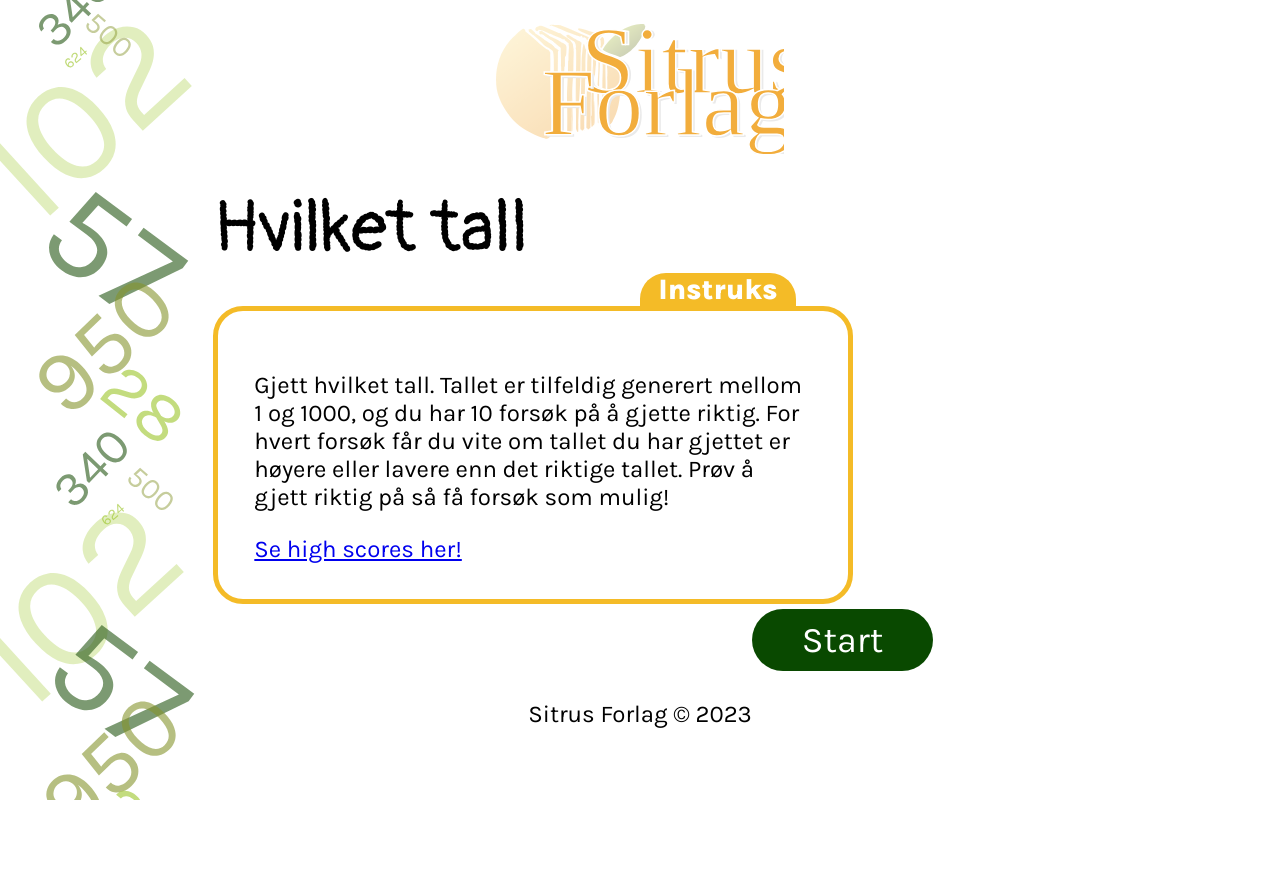
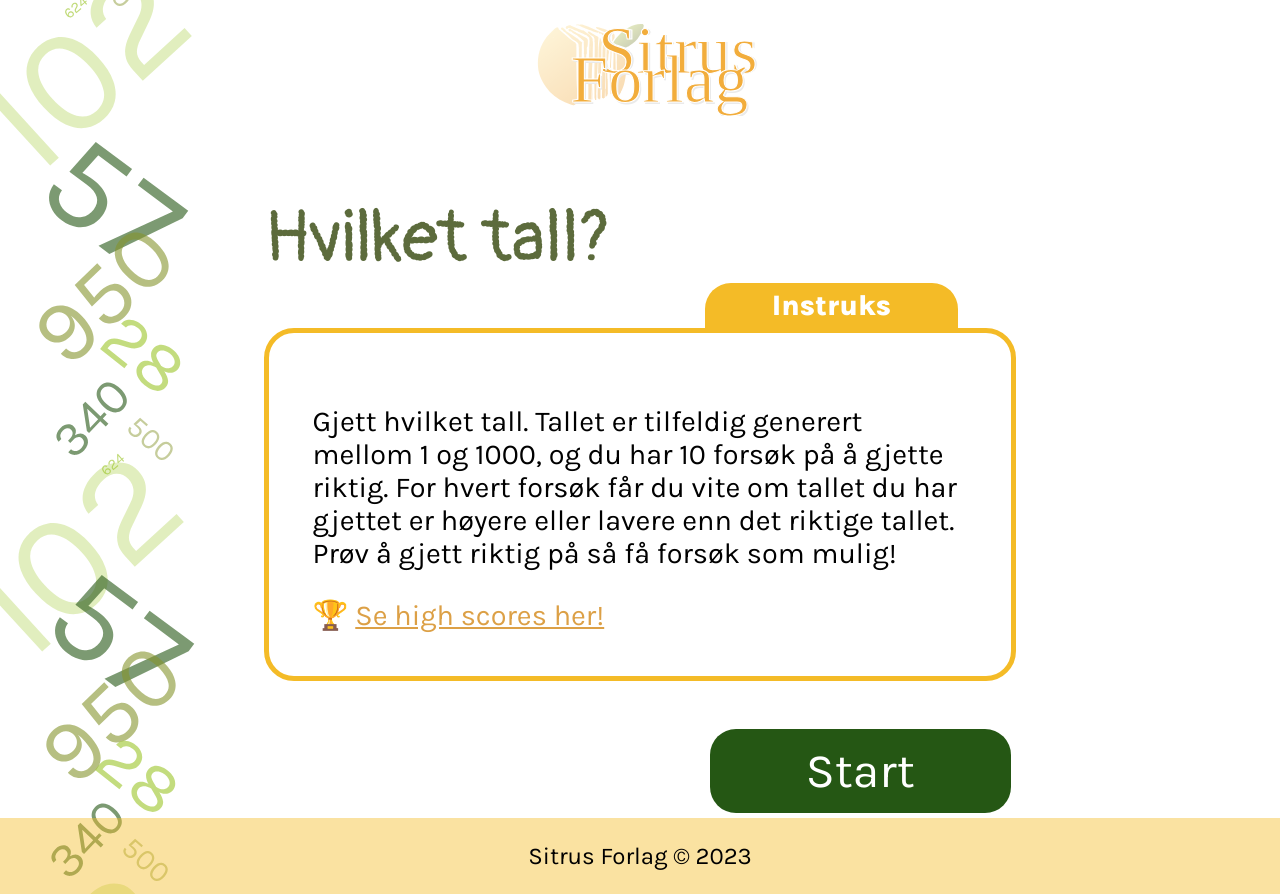
Before and after one commit to reiv003/Hvilket_Tall, a Vue app: page / in a window 1280 px wide. Before the commit the page ends 800 px from the top, so only its background shows below. Built offline with nearby package versions, Linux system fonts and the light colour scheme.

Commit message:
Fixed home layout, other style changes

```diff
--- a/src/routes.js
+++ b/src/routes.js
@@ -1,7 +1,9 @@
 import Home from './views/Home.vue';
 import Game from './views/Game.vue';
+import HighScores from './views/HighScores.vue'
 
 export default [
 	{ name: 'home', path: '/', component: Home },
-	{ name: 'game', path: '/spill', component: Game }
+	{ name: 'game', path: '/spill', component: Game },
+	{ name: 'highscores', path: '/high-scores', component: HighScores }
 ]
--- a/src/styles/fonts.css
+++ b/src/styles/fonts.css
@@ -58,6 +58,7 @@ h1, h2 {
 
 h1 {
 	font-size: 3em;
+	color: var(--title-color);
 }
 
 h2 {
@@ -70,6 +71,14 @@ h2 {
 	color: var(--inverse-text-color);
 }
 
+.text-box a {
+	color: var(--link-color);
+}
+
+.text-box {
+	font-size: 1.2em;
+}
+
 .start-button {
-	font-size: 1.5em;
+	font-size: 2em;
 }
--- a/src/styles/style.css
+++ b/src/styles/style.css
@@ -1,12 +1,16 @@
 body {
 	background-color: #fff;
-	background: url('/assets/images/tallbord_stor.svg') no-repeat -3em -4em,
-	url('/assets/images/tallbord_stor.svg') no-repeat -2.5em 32.7em;
+	background: url('/assets/images/tallbord_lengre.svg') no-repeat -3em -4em;
 }
 
 .home__container, .game__container {
 	display: grid;
 	grid-template-columns: repeat(12,1fr);
+	grid-template-rows: repeat(5, min-content);
+	/* makes the footer stay at the bottom when the main content is not long enough.
+	222px is the combined value of header and footer height. */
+	min-height: calc(100vh - 222px);
+	padding-top: 2em;
 
 }
 
@@ -15,12 +19,16 @@ header, footer {
 	padding: 1em;
 }
 
+footer {
+	background-color: var(--footer-color);
+}
+
 .home__container h1, .home__container .text-box {
-	grid-column: 3 / 9;
+	grid-column: 4 / 10;
 }
 
 .home__container a {
-	grid-column: 8 / 10;
+	grid-column: 9 / 9;
 }
 
 .text-box {
@@ -31,10 +39,11 @@ header, footer {
 
 .text-box__label {
 	background-color: var(--box-border-color);
-	grid-column: 7 / 9;
+	grid-column: 9 / 10;
 	text-align: center;
 	border-radius: 26px 26px 0px 0px;
 	margin-right: 2em;
+	padding: 0.2em;
 
 }
 
@@ -73,14 +82,15 @@ header, footer {
 }
 
 .button, .start-button {
-	background-color: rgb(9, 73, 0);
+	/* background-color: rgb(9, 73, 0); */
+	background-color: var(--button-color);
 	color: white;
-	padding: 10px;
-	border-radius: 34px;
+	border-radius: 26px;
 	margin: 5px;
 }
 
 .start-button {
-	padding-left: 50px;
-	padding-right: 50px;
+	padding: 0.3em 2em 0.3em 2em;
+	margin-top: 1em;
+
 }
--- a/src/styles/variables.css
+++ b/src/styles/variables.css
@@ -3,6 +3,7 @@
 	--inverse-text-color: #fff;
 	--sample-variable: 0.5em;
 	--box-border-color: #F4BB27;
+	--footer-color: rgba(244, 187, 39, 0.43);
 	--button-color: #255714;
 	--title-color: #5C6B3C;
 	--detail-color: #4F5914;
--- a/src/views/Game.vue
+++ b/src/views/Game.vue
@@ -1,6 +1,6 @@
 <template>
 	<div class="game__container">
-		<h1>Hvilket tall</h1>
+		<h1>Hvilket tall?</h1>
 		<form class="guessForm">
 			<label for="inputGuess">Gjett tallet: </label>
 			<input v-model.number="inputGuess" id="inputGuess"/>
--- /dev/null
+++ b/src/views/HighScores.vue
@@ -0,0 +1,25 @@
+<template>
+	<div class="home__container">
+		<h1>Hvilket tall?</h1>
+		<div class="text-box__label">High Scores</div>
+		<div class="text-box">
+			<div><a href="/">Gå tilbake</a></div>
+		</div>
+
+		<RouterLink to="/spill"><button class="start-button">Tilbake til spillet</button></RouterLink>
+	</div>
+</template>
+
+<script>
+	//import Sample from "../components/Sample.vue";
+
+	export default {
+		/*components: {
+			Sample,
+		}*/
+	};
+</script>
+
+<style>
+
+</style>
--- a/src/views/Home.vue
+++ b/src/views/Home.vue
@@ -1,10 +1,10 @@
 <template>
 	<div class="home__container">
-		<h1>Hvilket tall</h1>
+		<h1>Hvilket tall?</h1>
 		<div class="text-box__label">Instruks</div>
 		<div class="text-box">
 			<p>Gjett hvilket tall. Tallet er tilfeldig generert mellom 1 og 1000, og du har 10 forsøk på å gjette riktig. For hvert forsøk får du vite om tallet du har gjettet er høyere eller lavere enn det riktige tallet. Prøv å gjett riktig på så få forsøk som mulig!</p>
-			<div><a href="#">Se high scores her!</a></div>
+			<div>🏆 <RouterLink to="/high-scores">Se high scores her!</RouterLink></div>
 		</div>
 
 		<RouterLink to="/spill"><button class="start-button">Start</button></RouterLink>
```
Also changed, not shown: assets/images/brevpapirlogo.svg, assets/images/tallbord_lengre.svg (added).
